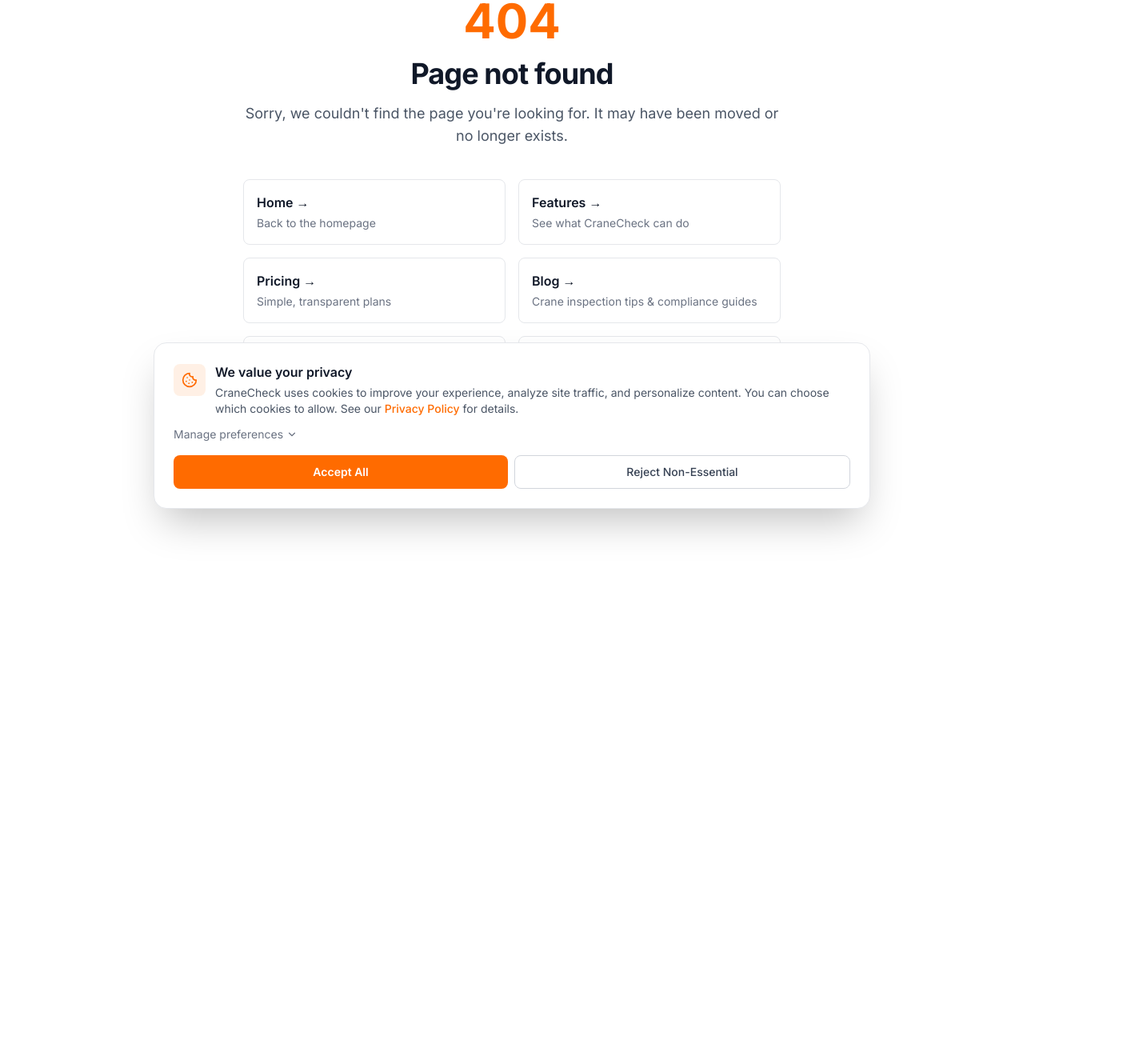
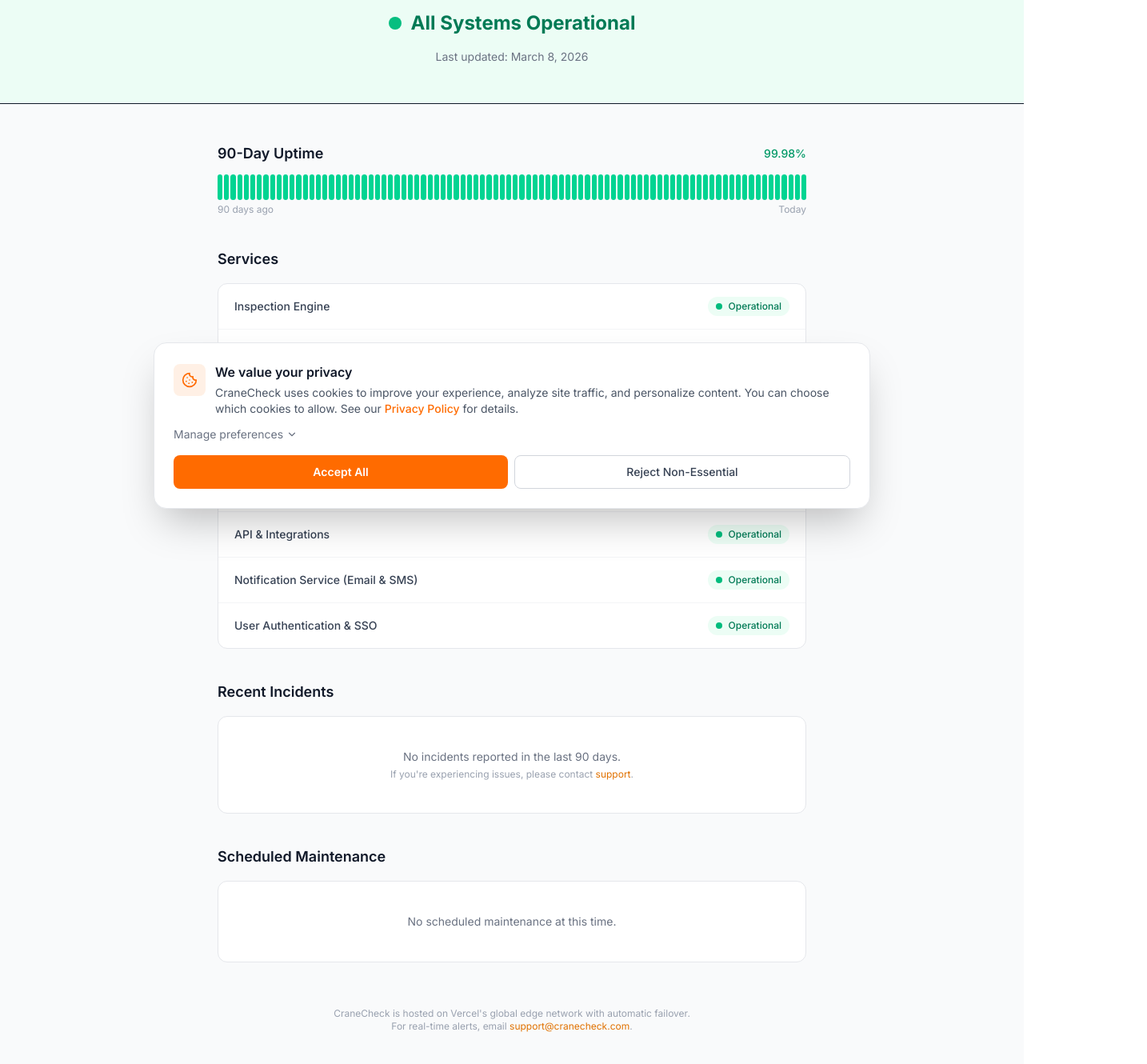
Before and after one commit to nolanterry/cranecheck-site, a Next.js app: page /status in a window 1280 px wide. Before the commit this address had no page. Shown: the part 140-1470 px from the top of the page at 80% size, 1434 px wide, since content can reach past the window. Before the commit the page ends 822 px from the top, so only its background shows below. Built offline with nearby package versions, Linux system fonts and the light colour scheme.

Commit message:
feat: add /status page with system status dashboard, 90-day uptime bar, service list, incident log — footer + sitemap updated

```diff
--- a/src/app/sitemap.ts
+++ b/src/app/sitemap.ts
@@ -42,6 +42,7 @@
     { url: `${base}/demo`, lastModified: now, changeFrequency: "monthly", priority: 0.9 },
     { url: `${base}/help`, lastModified: now, changeFrequency: "monthly", priority: 0.7 },
     { url: `${base}/resources`, lastModified: now, changeFrequency: "monthly", priority: 0.8 },
+    { url: `${base}/status`, lastModified: now, changeFrequency: "daily" as const, priority: 0.5 },
     { url: `${base}/roi-calculator`, lastModified: now, changeFrequency: "monthly", priority: 0.8 },
     { url: `${base}/use-cases`, lastModified: now, changeFrequency: "monthly", priority: 0.8 },
     { url: `${base}/use-cases/general-contractors`, lastModified: now, changeFrequency: "monthly", priority: 0.8 },
--- /dev/null
+++ b/src/app/status/page.tsx
@@ -0,0 +1,204 @@
+import { Header } from "@/components/header";
+import { Footer } from "@/components/footer";
+import type { Metadata } from "next";
+
+export const metadata: Metadata = {
+  title: "System Status",
+  description:
+    "CraneCheck system status — real-time operational status for all crane inspection compliance services. Check uptime, incidents, and scheduled maintenance.",
+  alternates: { canonical: "/status" },
+  openGraph: {
+    title: "System Status | CraneCheck",
+    description:
+      "CraneCheck system status — real-time operational status for all crane inspection compliance services.",
+    url: "https://cranecheck.com/status",
+  },
+};
+
+type ServiceStatus = "operational" | "degraded" | "outage" | "maintenance";
+
+interface Service {
+  name: string;
+  status: ServiceStatus;
+}
+
+const SERVICES: Service[] = [
+    { name: "Inspection Engine", status: "operational" as const },
+    { name: "Photo & Document Storage", status: "operational" as const },
+    { name: "PDF Report Generation", status: "operational" as const },
+    { name: "Compliance Dashboard", status: "operational" as const },
+    { name: "Mobile App (iOS & Android)", status: "operational" as const },
+    { name: "API & Integrations", status: "operational" as const },
+    { name: "Notification Service (Email & SMS)", status: "operational" as const },
+    { name: "User Authentication & SSO", status: "operational" as const },
+];
+
+const STATUS_CONFIG: Record<
+  ServiceStatus,
+  { label: string; dotColor: string; bgColor: string; textColor: string }
+> = {
+  operational: {
+    label: "Operational",
+    dotColor: "bg-emerald-500",
+    bgColor: "bg-emerald-50",
+    textColor: "text-emerald-700",
+  },
+  degraded: {
+    label: "Degraded Performance",
+    dotColor: "bg-yellow-500",
+    bgColor: "bg-yellow-50",
+    textColor: "text-yellow-700",
+  },
+  outage: {
+    label: "Major Outage",
+    dotColor: "bg-red-500",
+    bgColor: "bg-red-50",
+    textColor: "text-red-700",
+  },
+  maintenance: {
+    label: "Under Maintenance",
+    dotColor: "bg-blue-500",
+    bgColor: "bg-blue-50",
+    textColor: "text-blue-700",
+  },
+};
+
+function getOverallStatus(services: Service[]): ServiceStatus {
+  if (services.some((s) => s.status === "outage")) return "outage";
+  if (services.some((s) => s.status === "degraded")) return "degraded";
+  if (services.some((s) => s.status === "maintenance")) return "maintenance";
+  return "operational";
+}
+
+const UPTIME_DAYS = Array.from({ length: 90 }, (_, i) => {
+  const d = new Date();
+  d.setDate(d.getDate() - (89 - i));
+  return { date: d.toISOString().slice(0, 10), status: "operational" as ServiceStatus };
+});
+
+export default function StatusPage() {
+  const overall = getOverallStatus(SERVICES);
+  const overallConfig = STATUS_CONFIG[overall];
+
+  return (
+    <>
+      <Header />
+      <main id="main-content" className="min-h-screen bg-gray-50">
+        {/* Overall Status Banner */}
+        <section className={`${overallConfig.bgColor} border-b`}>
+          <div className="max-w-3xl mx-auto px-4 py-12 text-center">
+            <div className="inline-flex items-center gap-3 mb-4">
+              <span className={`w-4 h-4 rounded-full ${overallConfig.dotColor} animate-pulse`} />
+              <h1 className={`text-2xl font-bold ${overallConfig.textColor}`}>
+                {overall === "operational"
+                  ? "All Systems Operational"
+                  : overallConfig.label}
+              </h1>
+            </div>
+            <p className="text-sm text-gray-500">
+              Last updated: {new Date().toLocaleDateString("en-US", { month: "long", day: "numeric", year: "numeric" })}
+            </p>
+          </div>
+        </section>
+
+        <div className="max-w-3xl mx-auto px-4 py-12 space-y-10">
+          {/* 90-Day Uptime Bar */}
+          <section>
+            <div className="flex items-center justify-between mb-3">
+              <h2 className="text-lg font-semibold text-gray-900">90-Day Uptime</h2>
+              <span className="text-sm font-medium text-emerald-600">99.98%</span>
+            </div>
+            <div className="flex gap-[2px]" aria-label="90-day uptime history">
+              {UPTIME_DAYS.map((day) => (
+                <div
+                  key={day.date}
+                  className="flex-1 h-8 rounded-sm bg-emerald-400 hover:bg-emerald-500 transition-colors cursor-default"
+                  title={`${day.date}: ${STATUS_CONFIG[day.status].label}`}
+                />
+              ))}
+            </div>
+            <div className="flex justify-between text-xs text-gray-400 mt-1">
+              <span>90 days ago</span>
+              <span>Today</span>
+            </div>
+          </section>
+
+          {/* Service List */}
+          <section>
+            <h2 className="text-lg font-semibold text-gray-900 mb-4">Services</h2>
+            <div className="bg-white rounded-xl border border-gray-200 divide-y divide-gray-100">
+              {SERVICES.map((service) => {
+                const config = STATUS_CONFIG[service.status];
+                return (
+                  <div
+                    key={service.name}
+                    className="flex items-center justify-between px-5 py-4"
+                  >
+                    <span className="text-sm font-medium text-gray-700">
+                      {service.name}
+                    </span>
+                    <span
+                      className={`inline-flex items-center gap-2 text-xs font-medium px-2.5 py-1 rounded-full ${config.bgColor} ${config.textColor}`}
+                    >
+                      <span className={`w-2 h-2 rounded-full ${config.dotColor}`} />
+                      {config.label}
+                    </span>
+                  </div>
+                );
+              })}
+            </div>
+          </section>
+
+          {/* Recent Incidents */}
+          <section>
+            <h2 className="text-lg font-semibold text-gray-900 mb-4">
+              Recent Incidents
+            </h2>
+            <div className="bg-white rounded-xl border border-gray-200 p-6">
+              <div className="text-center py-4">
+                <p className="text-sm text-gray-500">
+                  No incidents reported in the last 90 days.
+                </p>
+                <p className="text-xs text-gray-400 mt-1">
+                  If you&apos;re experiencing issues, please contact{" "}
+                  <a href="/contact" className="text-amber-600 hover:underline">
+                    support
+                  </a>
+                  .
+                </p>
+              </div>
+            </div>
+          </section>
+
+          {/* Scheduled Maintenance */}
+          <section>
+            <h2 className="text-lg font-semibold text-gray-900 mb-4">
+              Scheduled Maintenance
+            </h2>
+            <div className="bg-white rounded-xl border border-gray-200 p-6">
+              <div className="text-center py-4">
+                <p className="text-sm text-gray-500">
+                  No scheduled maintenance at this time.
+                </p>
+              </div>
+            </div>
+          </section>
+
+          {/* Infrastructure Note */}
+          <section className="text-center pt-4">
+            <p className="text-xs text-gray-400">
+              CraneCheck is hosted on Vercel&apos;s global edge network with automatic failover.
+              <br />
+              For real-time alerts, email{" "}
+              <a href="mailto:support@cranecheck.com" className="text-amber-600 hover:underline">
+                support@cranecheck.com
+              </a>
+              .
+            </p>
+          </section>
+        </div>
+      </main>
+      <Footer />
+    </>
+  );
+}
--- a/src/components/footer.tsx
+++ b/src/components/footer.tsx
@@ -12,6 +12,7 @@
   { label: "Use Cases", href: "/use-cases" },
   { label: "Resources", href: "/resources" },
   { label: "Help Center", href: "/help" },
+  { label: "Status", href: "/status" },
 ];
 
 const RESOURCE_LINKS = [
```
